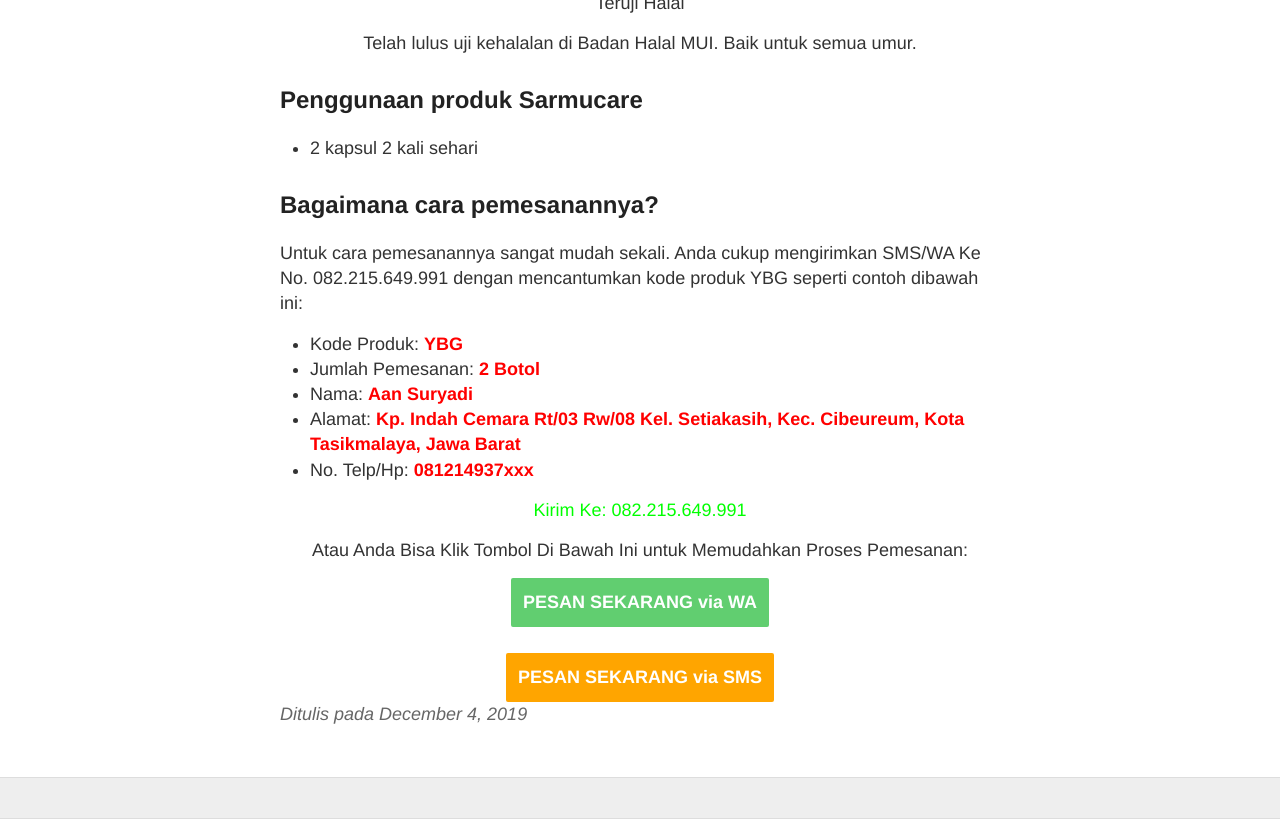
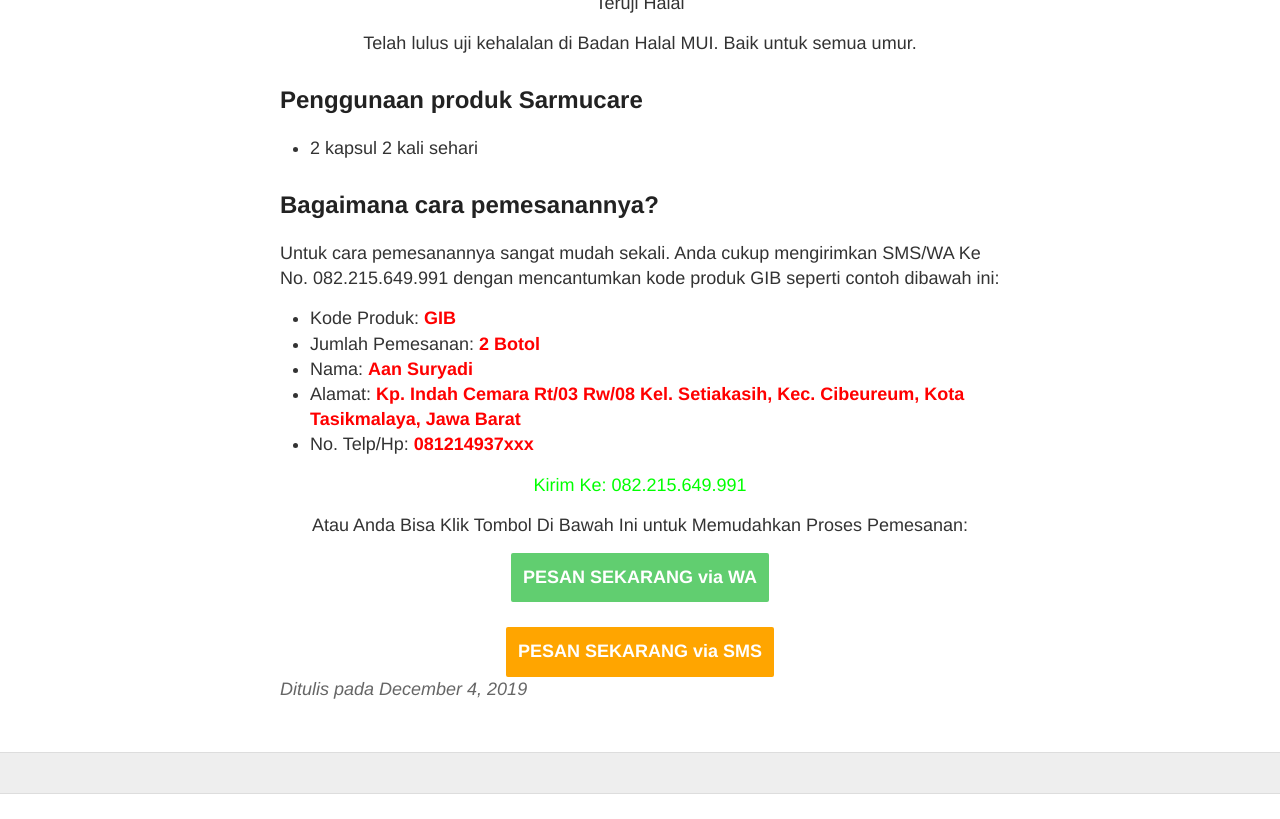
Before and after one commit to zeinherbal/zeinherbal.github.io, a Jekyll site: the page built from _posts/2019-12-04-obat-penyakit-kardiovaskular.md, in a window 1280 px wide and 900 px high, scrolled down 5868 px, cut to the strip 81-900 px from the top of the window. Built offline with Jekyll 4.4.1, drawn with Linux system fonts in a browser that asks for light colours; a script that is not in the unit is left out; after the commit the page ends 6743 px from its top, so only the background shows below that.

Commit message:
Update 2019-12-04-obat-penyakit-kardiovaskular.md

```diff
--- a/_posts/2019-12-04-obat-penyakit-kardiovaskular.md
+++ b/_posts/2019-12-04-obat-penyakit-kardiovaskular.md
@@ -160,9 +160,9 @@
 
 ## Bagaimana cara pemesanannya?
 
-Untuk cara pemesanannya sangat mudah sekali. Anda cukup mengirimkan SMS/WA Ke No. 082.215.649.991 dengan mencantumkan kode produk YBG seperti contoh dibawah ini:
+Untuk cara pemesanannya sangat mudah sekali. Anda cukup mengirimkan SMS/WA Ke No. 082.215.649.991 dengan mencantumkan kode produk GIB seperti contoh dibawah ini:
 
-+ Kode Produk: <strong style="color: red;">YBG</strong>
++ Kode Produk: <strong style="color: red;">GIB</strong>
 + Jumlah Pemesanan: <strong style="color: red;">2 Botol</strong>
 + Nama: <strong style="color: red;">Aan Suryadi</strong>
 + Alamat: <strong style="color: red;">Kp. Indah Cemara Rt/03 Rw/08 Kel. Setiakasih, Kec. Cibeureum, Kota Tasikmalaya, Jawa Barat</strong>
```
